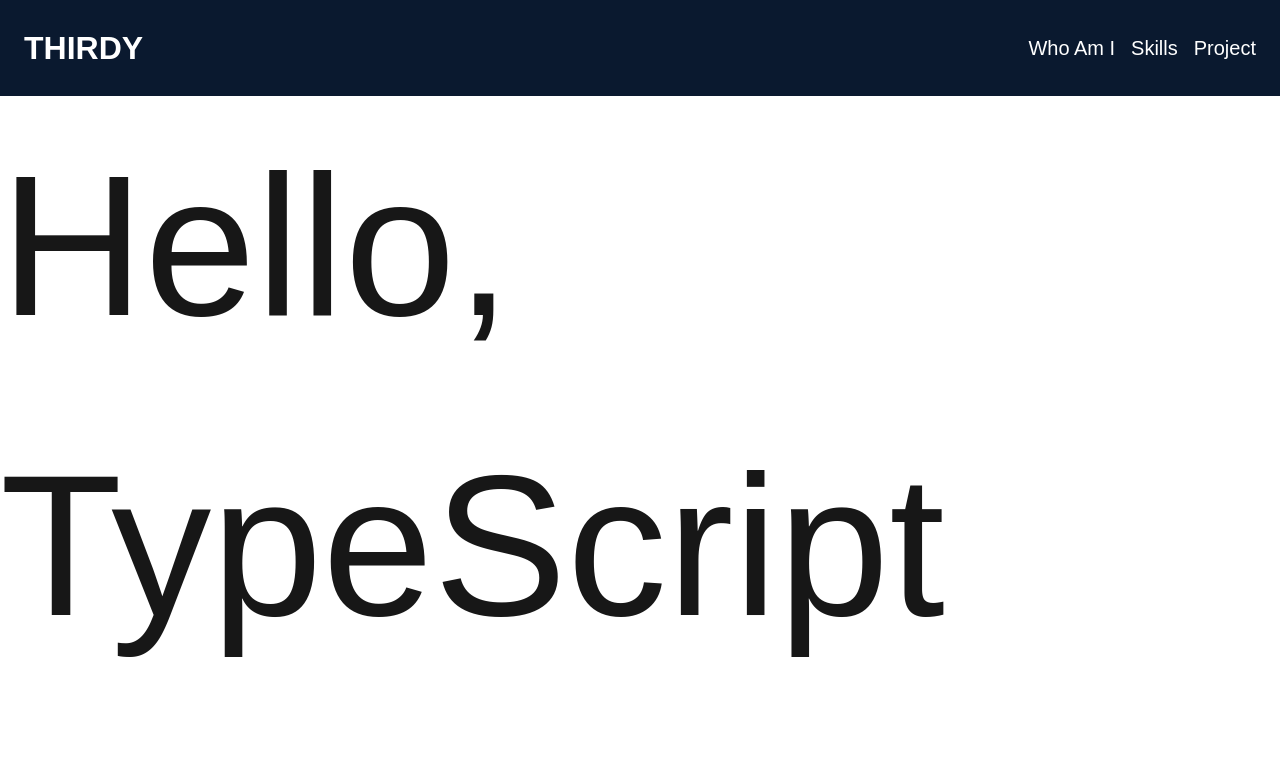
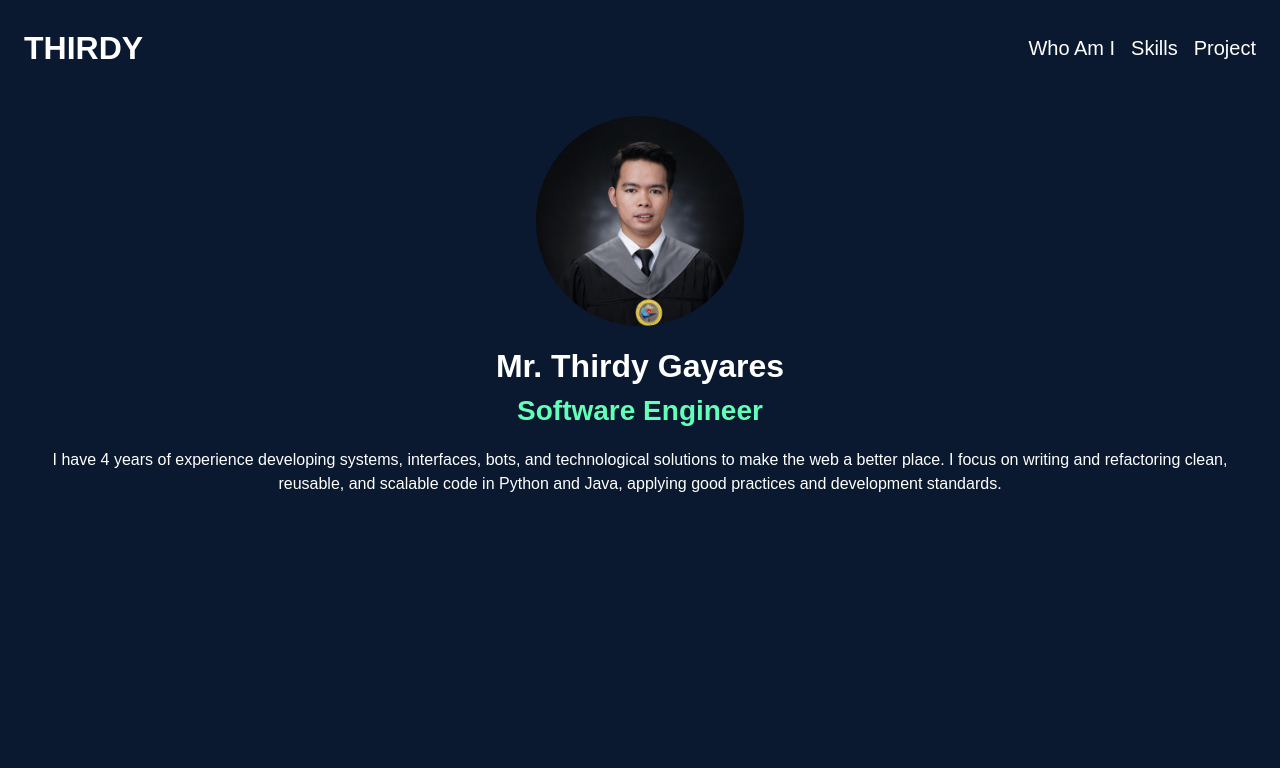
Before and after one commit to thirdygayares/thirdy, a Next.js app: page / in a window 1280 px wide. Shown: the top 768 px of the page. Built offline with nearby package versions, Linux system fonts and the light colour scheme; a web font is replaced by a local one.

Commit message:
✨feat: add hero page

```diff
--- a/src/app/_sections/HeroSection.tsx
+++ b/src/app/_sections/HeroSection.tsx
@@ -0,0 +1,20 @@
+
+const HeroSection = () => {
+
+    return(
+      <div className="container  m-auto flex flex-col gap-4 p-5 items-center text-center">
+            <img className="rounded-full w-28 sm:w-36 md:w-40 lg:w-52" src="/image/thirdy.png" alt="thirdy" />
+
+            <div className="flex flex-col">
+                <h1 className="title-lg font-bold">Mr. Thirdy Gayares</h1>
+                <h2 className="title-md text-secondary font-extrabold">Software Engineer</h2>
+            </div>
+
+            <p className="body-md m-auto max-w-[1200px]">I have 4 years of experience developing systems, interfaces, bots, and technological solutions to make the web a better place. I focus on writing and refactoring clean, reusable, and scalable code in Python and Java, applying good practices and development standards.</p>
+
+      </div>
+    );
+
+}
+
+export default HeroSection;
--- a/src/app/globals.css
+++ b/src/app/globals.css
@@ -22,9 +22,9 @@
 }
 
 body {
-  color: var(--foreground);
+  @apply bg-primary text-white;
   font-size: 16px;
-  background: var(--background);
+
 }
 
 
--- a/src/app/page.tsx
+++ b/src/app/page.tsx
@@ -1,12 +1,12 @@
 
-import Example from '@/components/Example';
 import Header from "@/components/Header";
+import HeroSection from "@/app/_sections/HeroSection";
 
 export default function Home() {
   return (
       <div>
           <Header/>
-          <Example title="Hello, TypeScript and Vite with Next.js!" />
+          <HeroSection/>
       </div>
   );
 }
```
Also changed, not shown: public/image/thirdy.png (added).
